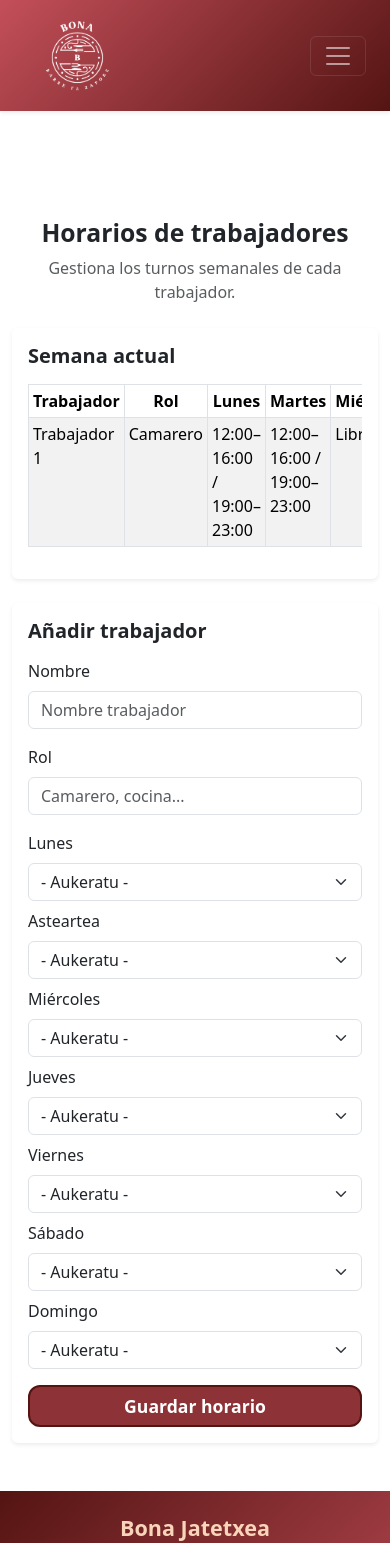
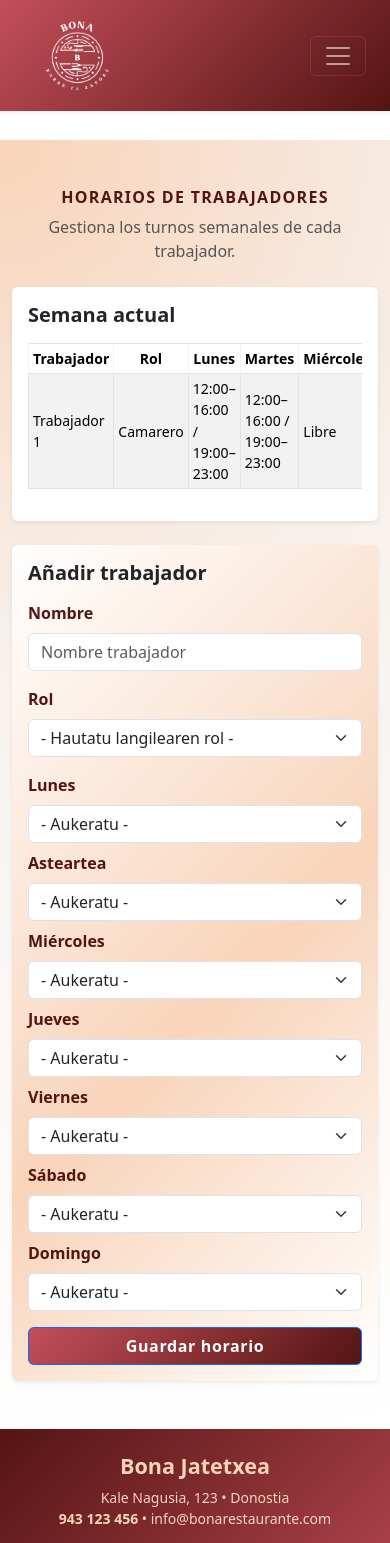
Before and after one commit to odonosoga/BonaJatetxea, a React (Create React App) app in the folder bona-web/: page /ordutegia in a window 390 px wide. Shown: the top 1543 px of the page. Built offline with nearby package versions, Linux system fonts and the light colour scheme.

Commit message:
schedule css

```diff
--- a/bona-web/src/components/Schedule/Schedule.css
+++ b/bona-web/src/components/Schedule/Schedule.css
@@ -1,3 +1,96 @@
-.schedule-section{
-    margin-top: 170px;
+/* Sección principal */
+.schedule-section {
+  margin-top: 170px; /* ya lo tienes, compensa el header fijo */
+  padding-bottom: 80px;
+  min-height: 100vh;
+  background: radial-gradient(circle at top left, #F8D4BA 0%, #f7f2ee 40%, #ffffff 100%);
 }
+
+/* Títulos */
+.schedule-section h2 {
+  color: #541412;
+  letter-spacing: 0.08em;
+  text-transform: uppercase;
+  font-size: 1rem;
+}
+
+.schedule-section p {
+  color: #8d3236;
+}
+
+/* Cards */
+.schedule-card-table,
+.schedule-card-form {
+  border-radius: 18px;
+  border: 1px solid rgba(84, 20, 18, 0.14);
+  box-shadow: 0 18px 40px rgba(0, 0, 0, 0.08);
+}
+
+.schedule-card-form {
+  background: linear-gradient(135deg, #ffffff 0%, #F8D4BA 55%, #ffffff 100%);
+}
+
+/* Tabla */
+.schedule-table {
+  font-size: 0.88rem;
+}
+
+.schedule-table thead {
+  background: linear-gradient(135deg, #C34F5A 0%, #541412 100%);
+  color: #F8D4BA;
+}
+
+.schedule-table thead th {
+  border-color: rgba(248, 212, 186, 0.35);
+  white-space: nowrap;
+}
+
+.schedule-table tbody td {
+  vertical-align: middle;
+}
+
+/* Formularios */
+.schedule-form-label {
+  font-weight: 600;
+  color: #541412;
+}
+
+.schedule-form-select,
+.schedule-form-input {
+  border-radius: 10px;
+  border-color: rgba(84, 20, 18, 0.25);
+  font-size: 0.9rem;
+}
+
+.schedule-form-select:focus,
+.schedule-form-input:focus {
+  border-color: #C34F5A;
+  box-shadow: 0 0 0 0.15rem rgba(195, 79, 90, 0.25);
+}
+
+/* Botón guardar */
+.schedule-save-button {
+  background: linear-gradient(135deg, #C34F5A 0%, #541412 100%);
+  border: none;
+  border-radius: 999px;
+  font-weight: 600;
+  letter-spacing: 0.04em;
+}
+
+.schedule-save-button:hover {
+  filter: brightness(1.05);
+  box-shadow: 0 12px 30px rgba(84, 20, 18, 0.4);
+}
+
+/* Responsive */
+@media (max-width: 991.98px) {
+  .schedule-section {
+    margin-top: 140px;
+    padding-bottom: 60px;
+  }
+
+  .schedule-card-table,
+  .schedule-card-form {
+    border-radius: 14px;
+  }
+}
--- a/bona-web/src/components/Schedule/Schedule.js
+++ b/bona-web/src/components/Schedule/Schedule.js
@@ -14,7 +14,7 @@ const Schedule = () => {
       wednesday: "Libre",
       thursday: "12:00–16:00 / 19:00–23:00",
       friday: "12:00–16:00 / 19:00–23:00",
-      saturday: "12:00–16:00",
+      saturday: "12:00–16:00 / 19:00–23:00",
       sunday: "Libre",
     },
   ]);
@@ -32,18 +32,20 @@ const Schedule = () => {
   });
 
   const handleChange = (e) => {
-    setNewWorker({
-      ...newWorker,
-      [e.target.name]: e.target.value,
-    });
+    const { name, value } = e.target;
+    setNewWorker((prev) => ({
+      ...prev,
+      [name]: value,
+    }));
   };
 
   const handleAddWorker = (e) => {
     e.preventDefault();
+
     if (!newWorker.name || !newWorker.role) return;
 
-    setWorkers([
-      ...workers,
+    setWorkers((prev) => [
+      ...prev,
       {
         id: Date.now(),
         ...newWorker,
@@ -64,7 +66,7 @@ const Schedule = () => {
   };
 
   return (
-    <section id="schedule" className="schedule-section py-5 ">
+    <section id="schedule" className="schedule-section py-5">
       <Container>
         <Row className="mb-4">
           <Col className="text-center">
@@ -78,11 +80,17 @@ const Schedule = () => {
         <Row className="g-4">
           {/* Tabla de horarios */}
           <Col lg={8}>
-            <Card className="border-0 shadow-sm h-100">
+            <Card className="border-0 shadow-sm h-100 schedule-card-table">
               <Card.Body className="p-3 p-lg-4">
                 <h5 className="fw-bold mb-3">Semana actual</h5>
                 <div className="table-responsive">
-                  <Table striped bordered hover size="sm">
+                  <Table
+                    striped
+                    bordered
+                    hover
+                    size="sm"
+                    className="schedule-table"
+                  >
                     <thead className="text-center align-middle">
                       <tr>
                         <th>Trabajador</th>
@@ -119,12 +127,15 @@ const Schedule = () => {
 
           {/* Formulario para añadir/editar horarios */}
           <Col lg={4}>
-            <Card className="border-0 shadow-sm h-100">
+            <Card className="border-0 shadow-sm h-100 schedule-card-form">
               <Card.Body className="p-3 p-lg-4">
                 <h5 className="fw-bold mb-3">Añadir trabajador</h5>
                 <Form onSubmit={handleAddWorker}>
+                  {/* Nombre */}
                   <Form.Group className="mb-3">
-                    <Form.Label>Nombre</Form.Label>
+                    <Form.Label className="schedule-form-label">
+                      Nombre
+                    </Form.Label>
                     <Form.Control
                       type="text"
                       name="name"
@@ -132,28 +143,41 @@ const Schedule = () => {
                       onChange={handleChange}
                       placeholder="Nombre trabajador"
                       required
+                      className="schedule-form-input"
                     />
                   </Form.Group>
 
+                  {/* Rol */}
                   <Form.Group className="mb-3">
-                    <Form.Label>Rol</Form.Label>
-                    <Form.Control
-                      type="text"
+                    <Form.Label className="schedule-form-label">
+                      Rol
+                    </Form.Label>
+                    <Form.Select
                       name="role"
                       value={newWorker.role}
                       onChange={handleChange}
-                      placeholder="Camarero, cocina..."
                       required
-                    />
+                      className="schedule-form-select"
+                    >
+                      <option value="">- Hautatu langilearen rol -</option>
+                      <option value="Sukaldaria">Sukaldaria</option>
+                      <option value="Zerbitzaria">Zerbitzaria</option>
+                      <option value="Banatzailea">Banatzailea</option>
+                      <option value="Garbitzailea">Garbitzailea</option>
+                    </Form.Select>
                   </Form.Group>
 
+                  {/* Lunes */}
                   <Form.Group className="mb-2">
-                    <Form.Label>Lunes</Form.Label>
+                    <Form.Label className="schedule-form-label">
+                      Lunes
+                    </Form.Label>
                     <Form.Select
                       name="monday"
                       value={newWorker.monday}
                       onChange={handleChange}
                       required
+                      className="schedule-form-select"
                     >
                       <option value="">- Aukeratu -</option>
                       <option value="12:00–16:00 / 19:00–23:00">
@@ -163,14 +187,17 @@ const Schedule = () => {
                     </Form.Select>
                   </Form.Group>
 
-
+                  {/* Martes */}
                   <Form.Group className="mb-2">
-                    <Form.Label>Asteartea</Form.Label>
+                    <Form.Label className="schedule-form-label">
+                      Asteartea
+                    </Form.Label>
                     <Form.Select
                       name="tuesday"
                       value={newWorker.tuesday}
                       onChange={handleChange}
                       required
+                      className="schedule-form-select"
                     >
                       <option value="">- Aukeratu -</option>
                       <option value="12:00–16:00 / 19:00–23:00">
@@ -180,13 +207,17 @@ const Schedule = () => {
                     </Form.Select>
                   </Form.Group>
 
+                  {/* Miércoles */}
                   <Form.Group className="mb-2">
-                    <Form.Label>Miércoles</Form.Label>
+                    <Form.Label className="schedule-form-label">
+                      Miércoles
+                    </Form.Label>
                     <Form.Select
                       name="wednesday"
                       value={newWorker.wednesday}
                       onChange={handleChange}
                       required
+                      className="schedule-form-select"
                     >
                       <option value="">- Aukeratu -</option>
                       <option value="12:00–16:00 / 19:00–23:00">
@@ -196,13 +227,17 @@ const Schedule = () => {
                     </Form.Select>
                   </Form.Group>
 
+                  {/* Jueves */}
                   <Form.Group className="mb-2">
-                    <Form.Label>Jueves</Form.Label>
+                    <Form.Label className="schedule-form-label">
+                      Jueves
+                    </Form.Label>
                     <Form.Select
                       name="thursday"
                       value={newWorker.thursday}
                       onChange={handleChange}
                       required
+                      className="schedule-form-select"
                     >
                       <option value="">- Aukeratu -</option>
                       <option value="12:00–16:00 / 19:00–23:00">
@@ -212,13 +247,17 @@ const Schedule = () => {
                     </Form.Select>
                   </Form.Group>
 
+                  {/* Viernes */}
                   <Form.Group className="mb-2">
-                    <Form.Label>Viernes</Form.Label>
+                    <Form.Label className="schedule-form-label">
+                      Viernes
+                    </Form.Label>
                     <Form.Select
                       name="friday"
                       value={newWorker.friday}
                       onChange={handleChange}
                       required
+                      className="schedule-form-select"
                     >
                       <option value="">- Aukeratu -</option>
                       <option value="12:00–16:00 / 19:00–23:00">
@@ -228,13 +267,17 @@ const Schedule = () => {
                     </Form.Select>
                   </Form.Group>
 
+                  {/* Sábado */}
                   <Form.Group className="mb-2">
-                    <Form.Label>Sábado</Form.Label>
+                    <Form.Label className="schedule-form-label">
+                      Sábado
+                    </Form.Label>
                     <Form.Select
                       name="saturday"
                       value={newWorker.saturday}
                       onChange={handleChange}
                       required
+                      className="schedule-form-select"
                     >
                       <option value="">- Aukeratu -</option>
                       <option value="12:00–16:00 / 19:00–23:00">
@@ -244,13 +287,17 @@ const Schedule = () => {
                     </Form.Select>
                   </Form.Group>
 
+                  {/* Domingo */}
                   <Form.Group className="mb-3">
-                    <Form.Label>Domingo</Form.Label>
+                    <Form.Label className="schedule-form-label">
+                      Domingo
+                    </Form.Label>
                     <Form.Select
                       name="sunday"
                       value={newWorker.sunday}
                       onChange={handleChange}
                       required
+                      className="schedule-form-select"
                     >
                       <option value="">- Aukeratu -</option>
                       <option value="12:00–16:00 / 19:00–23:00">
@@ -260,7 +307,10 @@ const Schedule = () => {
                     </Form.Select>
                   </Form.Group>
 
-                  <Button type="submit" className="w-100 btn-contact fw-bold">
+                  <Button
+                    type="submit"
+                    className="w-100 schedule-save-button fw-bold"
+                  >
                     Guardar horario
                   </Button>
                 </Form>
```
Lines whose indentation alone changed are shown as unchanged.
